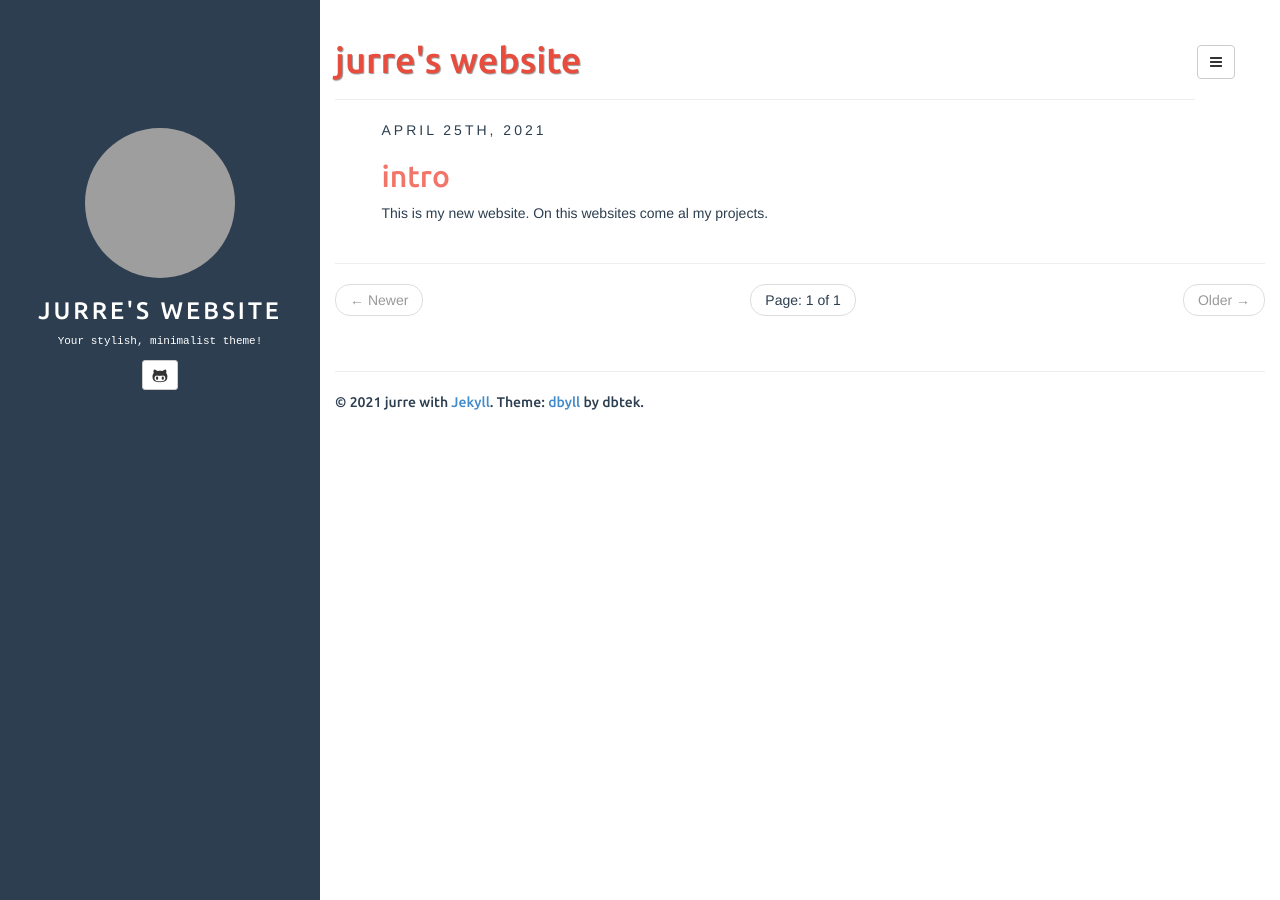
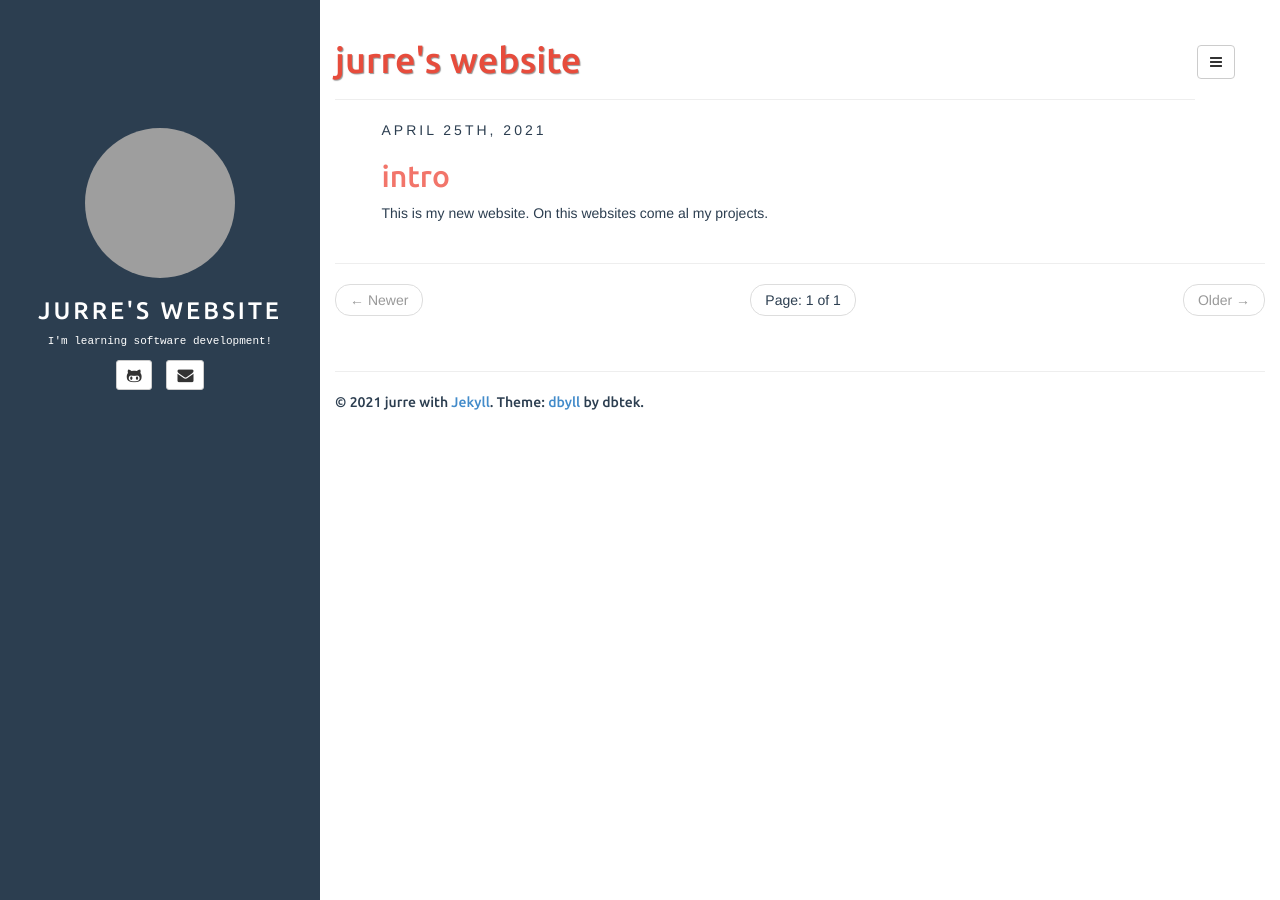
Before and after one commit to dbtek/dbyll, a Jekyll site: the page built from index.html, in a window 1280 px wide. Built offline with Jekyll 4.4.1, drawn with Linux system fonts in a browser that asks for light colours; the list of posts is cut into pages by our own code; grey boxes are pictures that could not be loaded.

Commit message:
Update _config.yml

```diff
--- a/_config.yml
+++ b/_config.yml
@@ -19,13 +19,13 @@ defaults:
 description: My private website showcasing all my projects.
 author:
   name: jurre
-  # email: dbyll@ismaildemirbilek.com
+  email: jurre@osx.eu
   github: erruj09
   # twitter: dbtek
   # pinterest: asd123
   # linkedin: asd123
-  bio: Your stylish, minimalist theme!
-  # email_md5: 726351295ec82e145928582f595aa3aa
+  bio: I'm learning software development!
+  email_md5: 4117C229240EDDD48E095BC90A0D955F
 
 rss_path: feed.xml
 categories_path: categories.html
```
